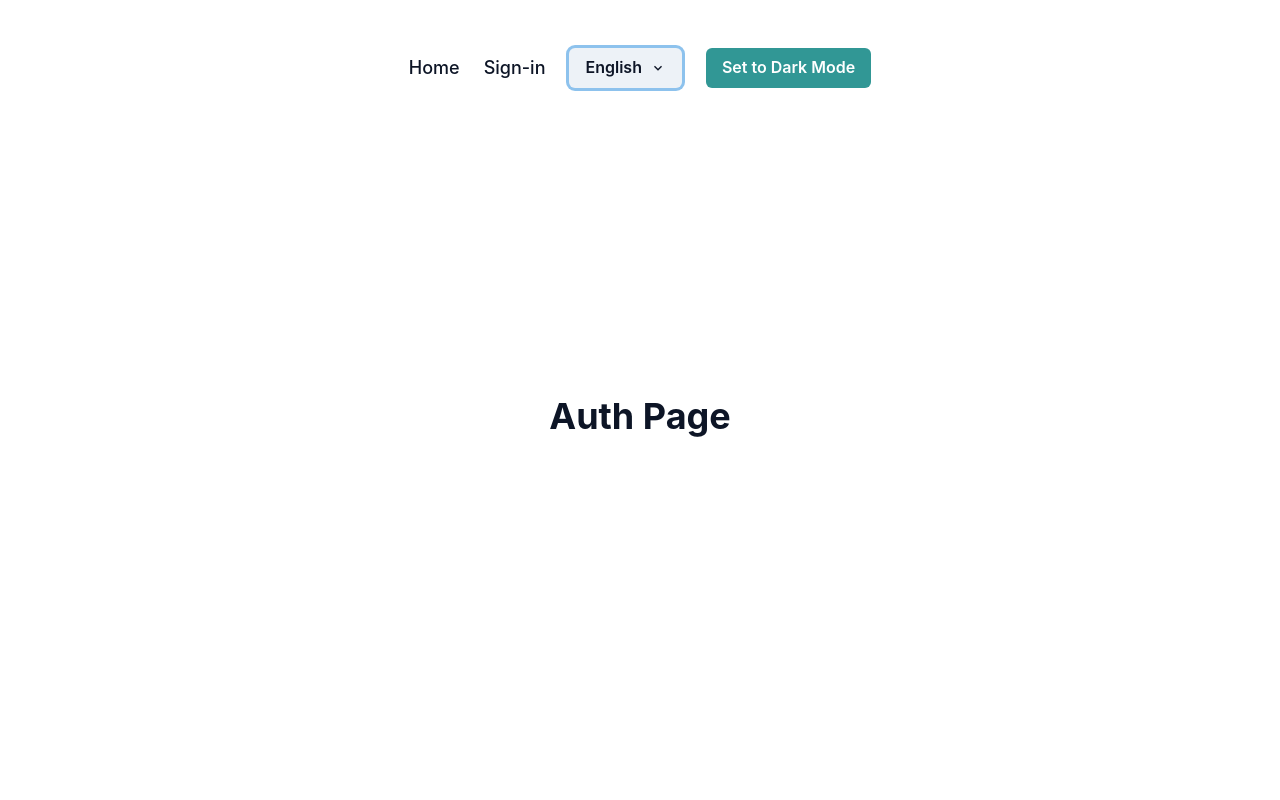
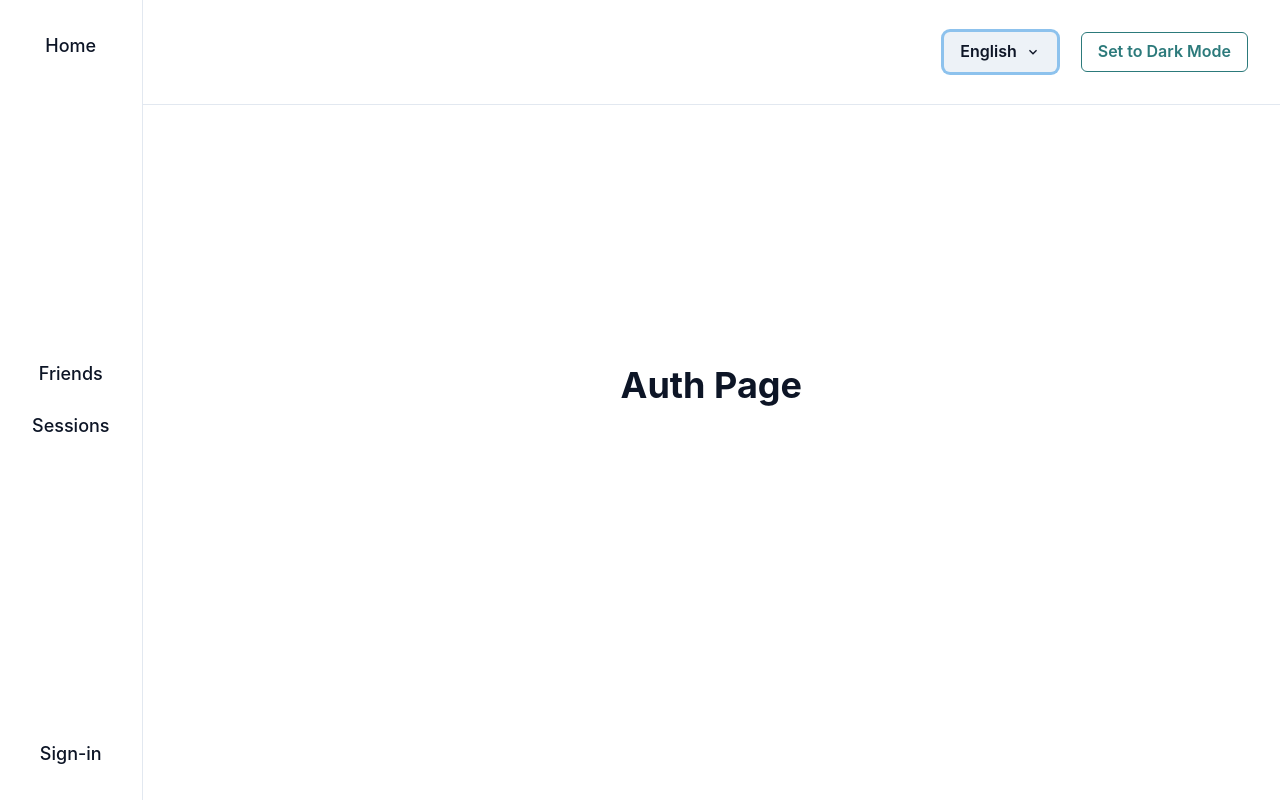
Before and after one commit to ozgurgokdemir/react-realtime-chat, a React (Create React App) app: page /auth in a window 1280 px wide. Built offline with nearby package versions, Linux system fonts and the light colour scheme.

Commit message:
Create Root Layout

```diff
--- a/src/App.js
+++ b/src/App.js
@@ -1,11 +1,13 @@
 import { Fragment } from 'react';
 import Navigation from './components/layout/Navigation';
+import Header from './components/layout/Header';
 import Content from './components/layout/Content';
 
 const App = () => {
 	return (
     <Fragment>
       <Navigation />
+      <Header />
       <Content />
     </Fragment>
 	);
--- /dev/null
+++ b/src/components/Settings/ColorModeSelect.js
@@ -0,0 +1,25 @@
+import { useColorMode } from '@chakra-ui/react';
+import useLocalization from '../../hooks/use-localization';
+import { Button } from '@chakra-ui/react';
+
+const ColorModeSelect = () => {
+	const { colorMode, toggleColorMode } = useColorMode();
+
+	const translations = {
+		en: {
+			button: (mode) => `Set to ${mode === 'dark' ? 'Light' : 'Dark'} Mode`,
+		},
+		tr: {
+			button: (mode) => `${mode === 'dark' ? 'Açık' : 'Koyu'} Tema'ya Geç`,
+		},
+	};
+	const { t } = useLocalization(translations);
+
+	return (
+		<Button onClick={toggleColorMode} colorScheme='teal' variant='outline'>
+			{t('button', colorMode)}
+		</Button>
+	);
+}
+
+export default ColorModeSelect;
--- /dev/null
+++ b/src/components/Settings/LanguageSelect.js
@@ -0,0 +1,33 @@
+import { useContext } from 'react';
+import { LocaleContext } from '../../store/locale-context';
+import { Menu, MenuButton, Button, MenuList, MenuItem } from '@chakra-ui/react';
+import { ChevronDownIcon } from '@chakra-ui/icons';
+
+const LanguageSelect = () => {
+	const { language, setLanguage } = useContext(LocaleContext);
+
+	const localeCodes = { English: 'en', Türkçe: 'tr' };
+
+	const handleClick = (language) => setLanguage(language);
+
+	return (
+		<Menu>
+			<MenuButton as={Button} rightIcon={<ChevronDownIcon />}>
+				{Object.keys(localeCodes).find((key) => localeCodes[key] === language)}
+			</MenuButton>
+			<MenuList>
+				{Object.keys(localeCodes).map((key) => (
+					<MenuItem
+						key={key}
+						isDisabled={language === localeCodes[key]}
+						onClick={handleClick.bind(null, localeCodes[key])}
+					>
+						{key}
+					</MenuItem>
+				))}
+			</MenuList>
+		</Menu>
+	);
+}
+
+export default LanguageSelect;
--- a/src/components/layout/Content.js
+++ b/src/components/layout/Content.js
@@ -4,7 +4,7 @@ import Auth from '../../pages/Auth';
 
 const Content = () => {
   return (
-    <main>
+    <main className='flex overflow-hidden'>
       <Routes>
         <Route path="/" element={<Home />} />
         <Route path="/auth" element={<Auth />} />
--- /dev/null
+++ b/src/components/layout/Header.js
@@ -0,0 +1,15 @@
+import ColorModeSelect from '../Settings/ColorModeSelect';
+import LanguageSelect from '../Settings/LanguageSelect';
+
+const Header = () => {
+  return (
+    <header className='p-6 flex items-center justify-end border-b lg:p-8'>
+      <ul className='flex gap-6'>
+        <li><LanguageSelect /></li>
+        <li><ColorModeSelect /></li>
+      </ul>
+    </header>
+  );
+}
+
+export default Header;
--- a/src/components/layout/Navigation.js
+++ b/src/components/layout/Navigation.js
@@ -1,9 +1,4 @@
-import { useContext } from 'react';
-import { LocaleContext } from '../../store/locale-context';
 import { Link } from 'react-router-dom';
-import { Button, Menu, MenuButton, MenuList, MenuItem } from '@chakra-ui/react';
-import { useColorMode } from '@chakra-ui/react';
-import { ChevronDownIcon } from '@chakra-ui/icons';
 import useLocalization from '../../hooks/use-localization';
 
 const Navigation = () => {
@@ -20,62 +15,13 @@ const Navigation = () => {
   const { t } = useLocalization(translations);
 
   return (
-    <nav className='container mx-auto flex items-center justify-center py-12 gap-6'>
-      <ul className='flex items-center gap-6'>
-        <li><Link to="/" className='font-medium text-lg'>{t('home')}</Link></li>
-        <li><Link to="/auth" className='font-medium text-lg'>{t('signIn')}</Link></li>
-      </ul>
-      <LocaleSelect />
-      <ThemeButton />
+    <nav className='fixed bottom-0 left-0 right-0 p-6 flex justify-between items-center gap-6 border-t lg:relative lg:p-8 lg:flex-col lg:border-t-0 lg:border-r'>
+      <Link to="/" className='flex mb-auto font-medium text-lg'>{t('home')}</Link>
+      <Link to="/friends" className='font-medium text-lg'>Friends</Link>
+      <Link to="/sessions" className='font-medium text-lg'>Sessions</Link>
+      <Link to="/auth" className='flex mt-auto font-medium text-lg'>{t('signIn')}</Link>
     </nav>
   );
 }
 
-function LocaleSelect() {
-	const { language, setLanguage } = useContext(LocaleContext);
-
-	const localeCodes = { English: 'en', Türkçe: 'tr' };
-
-	const handleClick = (language) => setLanguage(language);
-
-	return (
-		<Menu>
-			<MenuButton as={Button} rightIcon={<ChevronDownIcon />}>
-				{Object.keys(localeCodes).find((key) => localeCodes[key] === language)}
-			</MenuButton>
-			<MenuList>
-				{Object.keys(localeCodes).map((key) => (
-					<MenuItem
-						key={key}
-						isDisabled={language === localeCodes[key]}
-						onClick={handleClick.bind(null, localeCodes[key])}
-					>
-						{key}
-					</MenuItem>
-				))}
-			</MenuList>
-		</Menu>
-	);
-}
-
-function ThemeButton() {
-  const { colorMode, toggleColorMode } = useColorMode();
-
-	const translations = {
-		en: {
-			button: (mode) => `Set to ${mode === 'dark' ? 'Light' : 'Dark'} Mode`,
-		},
-		tr: {
-			button: (mode) => `${mode === 'dark' ? 'Açık' : 'Koyu'} Tema'ya Geç`,
-		},
-	};
-  const { t } = useLocalization(translations);
-
-  return (
-    <Button onClick={toggleColorMode} colorScheme='teal' variant='solid'>
-      {t('button', colorMode)}
-    </Button>
-  );
-}
-
 export default Navigation;
--- a/src/index.css
+++ b/src/index.css
@@ -12,3 +12,35 @@
 		box-shadow: var(--chakra-shadows-outline);
 	}
 }
+
+#root {
+	display: grid;
+  grid-template-columns: 1fr;
+  grid-template-rows: auto 1fr auto;
+  grid-template-areas:
+  'head'
+  'main'
+  'nav';
+}
+#root > nav {
+  grid-area: nav;
+}
+#root > header {
+  grid-area: head;
+}
+#root > main {
+  grid-area: main;
+}
+@media (min-width: 1024px) {
+  #root {
+    overflow: hidden;
+    width: 100vw;
+    height: 100vh;
+    grid-template-columns: auto 1fr 1.5fr 1fr;
+    grid-template-rows: auto 1fr;
+    grid-template-areas:
+      'nav head head head'
+      'nav main main main'
+      'nav main main main';
+  }
+}
```
